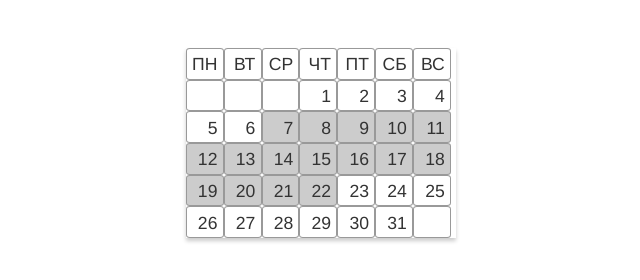
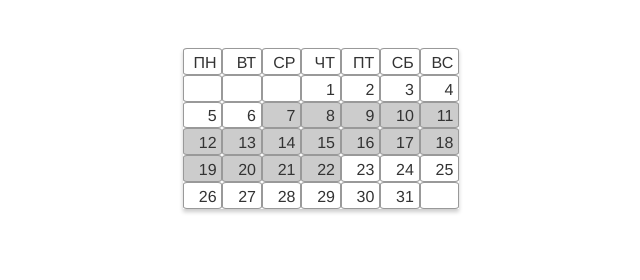
Before and after one commit to AlexanderAL/CSS_calendar, a plain HTML site: page calendar.html in a window 1280 px wide. Shown: the whole page, without its empty margins (319-959 px from the left). Drawn offline with Linux system fonts and the light colour scheme.

Commit message:
Solution_v04.

```diff
--- a/css/style.css
+++ b/css/style.css
@@ -1,11 +1,8 @@
- /*  2014-03-20  { Solution_v03. }    calendar.html  */
- /*  TODO: найти способ убрать расстояние после clear: both;  */
- /*  + Хочется найти другой способ задать сетку.
-	 Текущее решение: граница у всех дочерних <span> + фиксирование размера всех символов в таблице 1.1em + &nbsp; в пустых ячейках + подбор ширины родительского контейнера 16.9em  */
+ /*  2014-03-20  { _v04. }    calendar.html  */
+ /*  FIXED: убрал расстояние после clear: both; через margin-left:0.3em; в span:after и это решило вопрос с сеткой  (не нужны: фиксирование размера всех символов в таблице 1.1em + подбор ширины родительского контейнера 16.9em ) */
 
 /*  контейнер для календаря  */
 .calendar {
-	width: 16.9em;
 	margin: 3em auto;
 	display: table;
 	background-color: #fff;
@@ -21,7 +18,6 @@
     float: left;
     text-align: right;
 	font-family: Helvetica, Arial;
-	font-size: 1.1em;
 	border: 1px solid #999;
 	color: #333;
 	/*  скругленные ячейки, не принципиально, просто бантик =) */
@@ -39,6 +35,7 @@
 	position: relative;
 	display: block;
     margin-top: -1.30em;
+    margin-left: 0.3em;
     opacity: 0;
 }
 
```
Also changed, not shown: calendar.html (+1 -1 lines).
